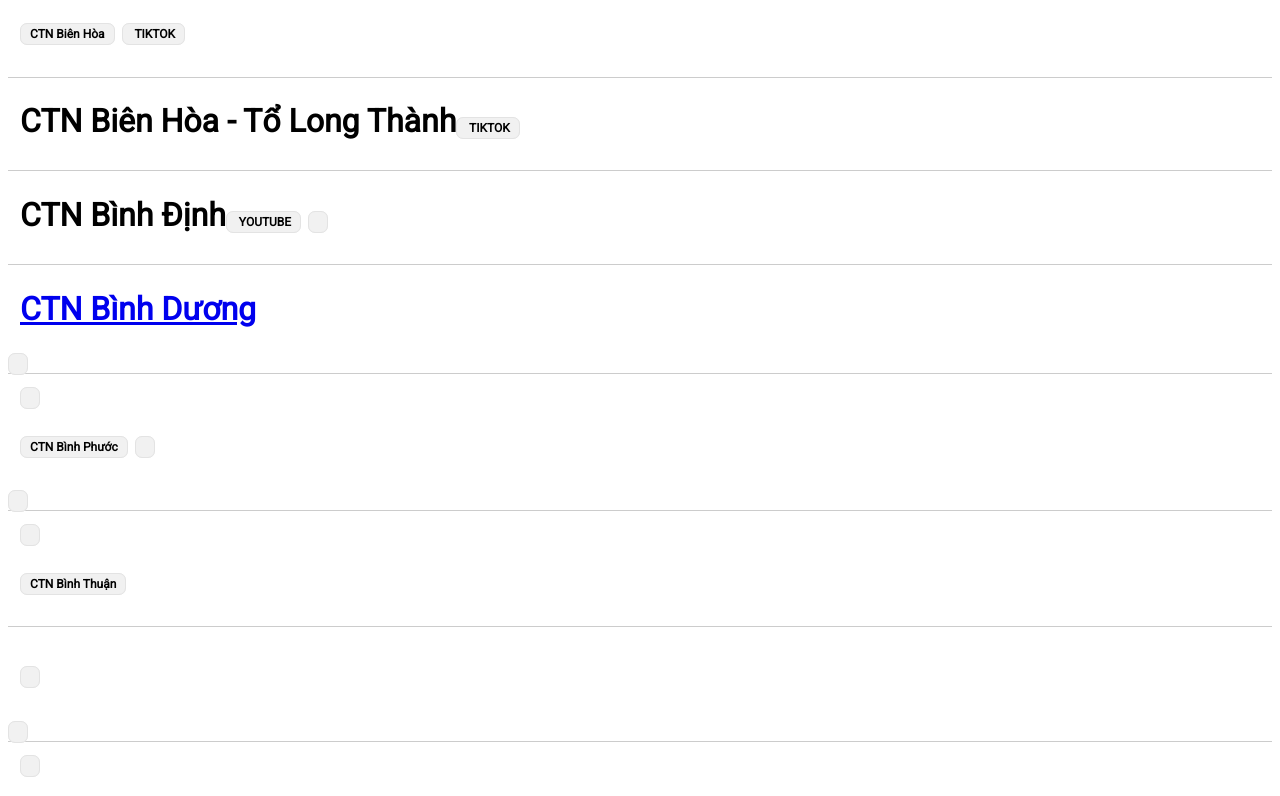
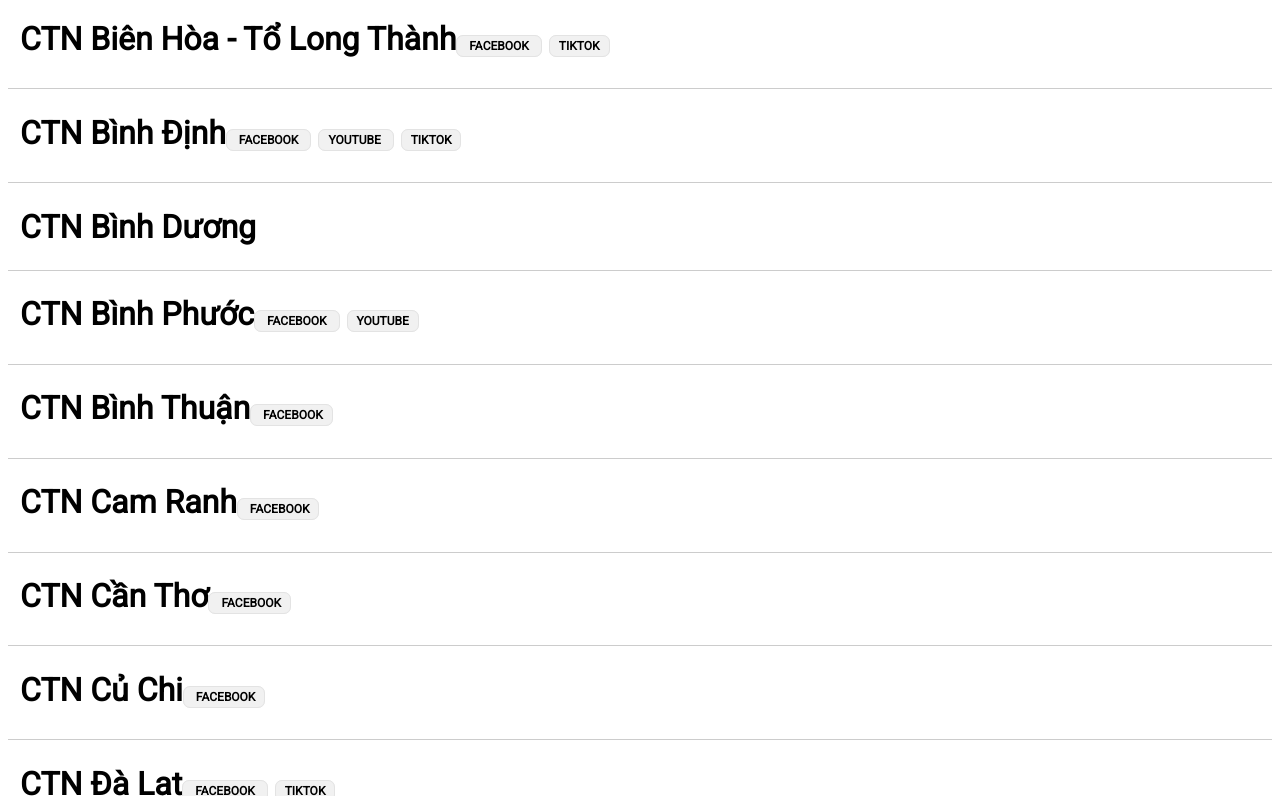
Before and after one commit to pqkythuat1/truyenthongctn, a plain HTML site: page index.html in a window 1280 px wide. Shown: the part 2004-2800 px from the top of the page. Drawn offline with Linux system fonts and the light colour scheme.

Commit message:
Update index.html

```diff
--- a/index.html
+++ b/index.html
@@ -99,69 +99,69 @@
 
 
 
-<li><div class="title"><h1>CTN Hà Nội<a href="https://www.facebook.com/ctnptpqhanoi>  FACEBOOK  </a><a href="https://www.youtube.com/@chungthanhnienphattuphatqu5823>  YOUTUBE  </a><a href="https://www.tiktok.com/@ctn_hanoi?_t=8hP4n4VBf4K&_r=1>  TIKTOK  </a></h1><span style="display: none;"></span></li>
+<li><div class="title"><h1>CTN Hà Nội<a href="https://www.facebook.com/ctnptpqhanoi">  FACEBOOK  </a><a href="https://www.youtube.com/@chungthanhnienphattuphatqu5823">  YOUTUBE  </a><a href="https://www.tiktok.com/@ctn_hanoi?_t=8hP4n4VBf4K&_r=1">  TIKTOK  </a></h1><span style="display: none;"></span></li>
 <li><div class="title"><h1>CTN Hà Nội - Bắc</h1><span style="display: none;"></span></li>
-<li><div class="title"><h1>CTN Hà Nội - Đông<a href="https://www.facebook.com/groups/1119409624736279>  FACEBOOK  </a><a href="https://www.tiktok.com/@genzdichua>  TIKTOK  </a></h1><span style="display: none;"></span></li>
-<li><div class="title"><h1>CTN Hà Nội - Nam<a href="https://www.facebook.com/groups/tnphatquanghnto6/>  FACEBOOK  </a></h1><span style="display: none;"></span></li>
+<li><div class="title"><h1>CTN Hà Nội - Đông<a href="https://www.facebook.com/groups/1119409624736279">  FACEBOOK  </a><a href="https://www.tiktok.com/@genzdichua">  TIKTOK  </a></h1><span style="display: none;"></span></li>
+<li><div class="title"><h1>CTN Hà Nội - Nam<a href="https://www.facebook.com/groups/tnphatquanghnto6/">  FACEBOOK  </a></h1><span style="display: none;"></span></li>
 <li><div class="title"><h1>CTN Hà Nội - Tây</h1><span style="display: none;"></span></li>
-<li><div class="title"><h1>CTN Tp. HCM - Bắc - Tổ Tây Ninh<a href="https://www.facebook.com/groups/2379002012384433/>  FACEBOOK  </a></h1><span style="display: none;"></span></li>
-<li><div class="title"><h1>CTN TP.HCM - Bắc<a href="https://www.facebook.com/groups/304049963412499>  FACEBOOK  </a></h1><span style="display: none;"></span></li>
-<li><div class="title"><h1>CTN TP.HCM - Đông<a href="https://www.facebook.com/groups/378078132320186>  FACEBOOK  </a></h1><span style="display: none;"></span></li>
-<li><div class="title"><h1>CTN TP.HCM - Nam<a href="https://www.facebook.com/groups/CTNPTPQTPHCM.5/?ref=share&mibextid=NSMWBT>  FACEBOOK  </a></h1><span style="display: none;"></span></li>
-<li><div class="title"><h1>CTN TP.HCM - Tây<a href="https://m.facebook.com/groups/ctnptpqhcm.tay/>  FACEBOOK  </a></h1><span style="display: none;"></span></li>
+<li><div class="title"><h1>CTN Tp. HCM - Bắc - Tổ Tây Ninh<a href="https://www.facebook.com/groups/2379002012384433/">  FACEBOOK  </a></h1><span style="display: none;"></span></li>
+<li><div class="title"><h1>CTN TP.HCM - Bắc<a href="https://www.facebook.com/groups/304049963412499">  FACEBOOK  </a></h1><span style="display: none;"></span></li>
+<li><div class="title"><h1>CTN TP.HCM - Đông<a href="https://www.facebook.com/groups/378078132320186">  FACEBOOK  </a></h1><span style="display: none;"></span></li>
+<li><div class="title"><h1>CTN TP.HCM - Nam<a href="https://www.facebook.com/groups/CTNPTPQTPHCM.5/?ref=share&mibextid=NSMWBT">  FACEBOOK  </a></h1><span style="display: none;"></span></li>
+<li><div class="title"><h1>CTN TP.HCM - Tây<a href="https://m.facebook.com/groups/ctnptpqhcm.tay/">  FACEBOOK  </a></h1><span style="display: none;"></span></li>
 <li><div class="title"><h1>CTN TP.HCM - Tổ Tiền Giang</h1><span style="display: none;"></span></li>
 <li><div class="title"><h1>CTN TP.HCM - Trung Tâm</h1><span style="display: none;"></span></li>
-<li><div class="title"><h1>CTN Bà Rịa - Vũng Tàu<a href="https://www.facebook.com/profile.php?id=100090720369230>  FACEBOOK  </a></h1><span style="display: none;"></span></li>
+<li><div class="title"><h1>CTN Bà Rịa - Vũng Tàu<a href="https://www.facebook.com/profile.php?id=100090720369230">  FACEBOOK  </a></h1><span style="display: none;"></span></li>
 <li><div class="title"><h1>CTN Bắc Giang</h1><span style="display: none;"></span></li>
-<li><div class="title"><h1>CTN Bắc Ninh<a href="https://www.facebook.com/ctnptpqbacninh>  FACEBOOK  </a><a href="https://www.tiktok.com/@ctnbacninh>  TIKTOK  </a></h1><span style="display: none;"></span></li>
-<li><div class="title"><h1>CTN Bến Tre <a href="https://www.facebook.com/groups/433125043961584/?ref=share_group_link>  FACEBOOK  </a></h1><span style="display: none;"></span></li>
-<li><div class="title"><h1>CTN Biên Hòa<a href="https://www.facebook.com/ctnptphatquangbienhoa>  FACEBOOK  </a><a href="https://www.youtube.com/@chungthanhnienptpqbienhoa>  YOUTUBE  </a><a href="https://www.tiktok.com/@ctnptphatquangbienhoa>  TIKTOK  </a></h1><span style="display: none;"></span></li>
-<li><div class="title"><h1>CTN Biên Hòa - Tổ Long Thành<a href="https://www.facebook.com/ChungThanhNienPTPQTphcmToLongThanh>  FACEBOOK  </a><a href="http://www.tiktok.com/@ctnpqtolongthanh>  TIKTOK  </a></h1><span style="display: none;"></span></li>
-<li><div class="title"><h1>CTN Bình Định<a href="https://www.facebook.com/profile.php?id=100088204955825&mibextid=LQQJ4d>  FACEBOOK  </a><a href="https://youtube.com/@chungthanhnienphattuphatqu7671?si=cN0KIj5s5KIjVPXM>  YOUTUBE  </a><a href="https://www.tiktok.com/@chungthanhnienbinhdinh?_t=8hwr56klVwI&_r=1>  TIKTOK  </a></h1><span style="display: none;"></span></li>
+<li><div class="title"><h1>CTN Bắc Ninh<a href="https://www.facebook.com/ctnptpqbacninh">  FACEBOOK  </a><a href="https://www.tiktok.com/@ctnbacninh">  TIKTOK  </a></h1><span style="display: none;"></span></li>
+<li><div class="title"><h1>CTN Bến Tre <a href="https://www.facebook.com/groups/433125043961584/?ref=share_group_link">  FACEBOOK  </a></h1><span style="display: none;"></span></li>
+<li><div class="title"><h1>CTN Biên Hòa<a href="https://www.facebook.com/ctnptphatquangbienhoa">  FACEBOOK  </a><a href="https://www.youtube.com/@chungthanhnienptpqbienhoa">  YOUTUBE  </a><a href="https://www.tiktok.com/@ctnptphatquangbienhoa">  TIKTOK  </a></h1><span style="display: none;"></span></li>
+<li><div class="title"><h1>CTN Biên Hòa - Tổ Long Thành<a href="https://www.facebook.com/ChungThanhNienPTPQTphcmToLongThanh">  FACEBOOK  </a><a href="http://www.tiktok.com/@ctnpqtolongthanh">  TIKTOK  </a></h1><span style="display: none;"></span></li>
+<li><div class="title"><h1>CTN Bình Định<a href="https://www.facebook.com/profile.php?id=100088204955825&mibextid=LQQJ4d">  FACEBOOK  </a><a href="https://youtube.com/@chungthanhnienphattuphatqu7671?si=cN0KIj5s5KIjVPXM">  YOUTUBE  </a><a href="https://www.tiktok.com/@chungthanhnienbinhdinh?_t=8hwr56klVwI&_r=1">  TIKTOK  </a></h1><span style="display: none;"></span></li>
 <li><div class="title"><h1>CTN Bình Dương</h1><span style="display: none;"></span></li>
-<li><div class="title"><h1>CTN Bình Phước<a href="https://www.facebook.com/CTNPTPQBINHPHUOC>  FACEBOOK  </a><a href="https://www.youtube.com/@ctnbinhphuoc6401>  YOUTUBE  </a></h1><span style="display: none;"></span></li>
-<li><div class="title"><h1>CTN Bình Thuận<a href="https://www.facebook.com/ctnbinhthuan/>  FACEBOOK  </a></h1><span style="display: none;"></span></li>
-<li><div class="title"><h1>CTN Cam Ranh<a href="https://facebook.com/groups/ctnptpq.cr.kh>  FACEBOOK  </a></h1><span style="display: none;"></span></li>
-<li><div class="title"><h1>CTN Cần Thơ<a href="https://www.facebook.com/chungthanhnienphattuphatquangcantho>  FACEBOOK  </a></h1><span style="display: none;"></span></li>
-<li><div class="title"><h1>CTN Củ Chi<a href="https://www.facebook.com/ChungThanhNienPhatTuPhatQuangCuChi/>  FACEBOOK  </a></h1><span style="display: none;"></span></li>
-<li><div class="title"><h1>CTN Đà Lạt<a href="https://www.facebook.com/ctnptpqdalat?mibextid=ZbWKwL>  FACEBOOK  </a><a href="https://www.tiktok.com/@chungthanhnien_dalat?_t=8hqM4W4uf7i&_r=1>  TIKTOK  </a></h1><span style="display: none;"></span></li>
+<li><div class="title"><h1>CTN Bình Phước<a href="https://www.facebook.com/CTNPTPQBINHPHUOC">  FACEBOOK  </a><a href="https://www.youtube.com/@ctnbinhphuoc6401">  YOUTUBE  </a></h1><span style="display: none;"></span></li>
+<li><div class="title"><h1>CTN Bình Thuận<a href="https://www.facebook.com/ctnbinhthuan/">  FACEBOOK  </a></h1><span style="display: none;"></span></li>
+<li><div class="title"><h1>CTN Cam Ranh<a href="https://facebook.com/groups/ctnptpq.cr.kh">  FACEBOOK  </a></h1><span style="display: none;"></span></li>
+<li><div class="title"><h1>CTN Cần Thơ<a href="https://www.facebook.com/chungthanhnienphattuphatquangcantho">  FACEBOOK  </a></h1><span style="display: none;"></span></li>
+<li><div class="title"><h1>CTN Củ Chi<a href="https://www.facebook.com/ChungThanhNienPhatTuPhatQuangCuChi/">  FACEBOOK  </a></h1><span style="display: none;"></span></li>
+<li><div class="title"><h1>CTN Đà Lạt<a href="https://www.facebook.com/ctnptpqdalat?mibextid=ZbWKwL">  FACEBOOK  </a><a href="https://www.tiktok.com/@chungthanhnien_dalat?_t=8hqM4W4uf7i&_r=1">  TIKTOK  </a></h1><span style="display: none;"></span></li>
 <li><div class="title"><h1>CTN Đà Nẵng</h1><span style="display: none;"></span></li>
-<li><div class="title"><h1>CTN Điện Biên<a href="https://www.facebook.com/groups/httpswww.facebook.comgroupsctnptpqdienbien>  FACEBOOK  </a><a href="https://www.tiktok.com/@ctn.dienbien?_t=8hXAMcskPvb&_r=1>  TIKTOK  </a></h1><span style="display: none;"></span></li>
-<li><div class="title"><h1>CTN Đồng Nai<a href="https://www.facebook.com/ctnptphatquangbienhoa/>  FACEBOOK  </a></h1><span style="display: none;"></span></li>
-<li><div class="title"><h1>CTN Đồng Tháp<a href="https://www.facebook.com/share/2FCZgnk2deFgtks3/?mibextid=K35XfP>  FACEBOOK  </a></h1><span style="display: none;"></span></li>
-<li><div class="title"><h1>CTN Gia Lai<a href="https://www.facebook.com/chungthanhnienphattuphatquanggialai>  FACEBOOK  </a></h1><span style="display: none;"></span></li>
-<li><div class="title"><h1>CTN Hà Nam<a href="https://www.facebook.com/groups/764291484013925>  FACEBOOK  </a></h1><span style="display: none;"></span></li>
+<li><div class="title"><h1>CTN Điện Biên<a href="https://www.facebook.com/groups/httpswww.facebook.comgroupsctnptpqdienbien">  FACEBOOK  </a><a href="https://www.tiktok.com/@ctn.dienbien?_t=8hXAMcskPvb&_r=1">  TIKTOK  </a></h1><span style="display: none;"></span></li>
+<li><div class="title"><h1>CTN Đồng Nai<a href="https://www.facebook.com/ctnptphatquangbienhoa/">  FACEBOOK  </a></h1><span style="display: none;"></span></li>
+<li><div class="title"><h1>CTN Đồng Tháp<a href="https://www.facebook.com/share/2FCZgnk2deFgtks3/?mibextid=K35XfP">  FACEBOOK  </a></h1><span style="display: none;"></span></li>
+<li><div class="title"><h1>CTN Gia Lai<a href="https://www.facebook.com/chungthanhnienphattuphatquanggialai">  FACEBOOK  </a></h1><span style="display: none;"></span></li>
+<li><div class="title"><h1>CTN Hà Nam<a href="https://www.facebook.com/groups/764291484013925">  FACEBOOK  </a></h1><span style="display: none;"></span></li>
 <li><div class="title"><h1>CTN Hà Nội - Trung Tâm</h1><span style="display: none;"></span></li>
-<li><div class="title"><h1>CTN Hà Tĩnh<a href="https://www.facebook.com/chungthanhnienphattupqhatinh?mibextid=LQQJ4d>  FACEBOOK  </a></h1><span style="display: none;"></span></li>
-<li><div class="title"><h1>CTN Hải Dương<a href="https://www.facebook.com/groups/ctnptpqhaiduong >  FACEBOOK  </a></h1><span style="display: none;"></span></li>
-<li><div class="title"><h1>CTN Hải Phòng<a href="https://www.facebook.com/phathanhhaiphong?mibextid=JRoKGi>  FACEBOOK  </a></h1><span style="display: none;"></span></li>
-<li><div class="title"><h1>CTN Huế<a href="https://www.facebook.com/ctnptpqhue?mibextid=ZbWKwL>  FACEBOOK  </a><a href="https://youtube.com/@chungthanhnienphattuphatqu2490?si=pQuWFHBbeDfgmdhi>  YOUTUBE  </a><a href="https://www.tiktok.com/@ctn_hue?_t=8hGadPojXLG&_r=1>  TIKTOK  </a></h1><span style="display: none;"></span></li>
+<li><div class="title"><h1>CTN Hà Tĩnh<a href="https://www.facebook.com/chungthanhnienphattupqhatinh?mibextid=LQQJ4d">  FACEBOOK  </a></h1><span style="display: none;"></span></li>
+<li><div class="title"><h1>CTN Hải Dương<a href="https://www.facebook.com/groups/ctnptpqhaiduong ">  FACEBOOK  </a></h1><span style="display: none;"></span></li>
+<li><div class="title"><h1>CTN Hải Phòng<a href="https://www.facebook.com/phathanhhaiphong?mibextid=JRoKGi">  FACEBOOK  </a></h1><span style="display: none;"></span></li>
+<li><div class="title"><h1>CTN Huế<a href="https://www.facebook.com/ctnptpqhue?mibextid=ZbWKwL">  FACEBOOK  </a><a href="https://youtube.com/@chungthanhnienphattuphatqu2490?si=pQuWFHBbeDfgmdhi">  YOUTUBE  </a><a href="https://www.tiktok.com/@ctn_hue?_t=8hGadPojXLG&_r=1">  TIKTOK  </a></h1><span style="display: none;"></span></li>
 <li><div class="title"><h1>CTN Hưng Yên</h1><span style="display: none;"></span></li>
-<li><div class="title"><h1>CTN Kiên Giang<a href="https://facebook.com/groups/539842593454208/?ref=share&mibextid=S66gvF>  FACEBOOK  </a></h1><span style="display: none;"></span></li>
-<li><div class="title"><h1>CTN KonTum<a href="https://www.facebook.com/groups/ctn.kontum/>  FACEBOOK  </a></h1><span style="display: none;"></span></li>
-<li><div class="title"><h1>CTN Long An<a href="https://www.facebook.com/share/a45wC1MBLVuFro93/?mibextid=K35XfP>  FACEBOOK  </a></h1><span style="display: none;"></span></li>
-<li><div class="title"><h1>CTN Nam Định<a href="https://www.facebook.com/profile.php?id=100090305779097&mibextid=ZbWKwL>  FACEBOOK  </a></h1><span style="display: none;"></span></li>
-<li><div class="title"><h1>CTN Nghệ An<a href="https://www.facebook.com/ctnpqnghean>  FACEBOOK  </a><a href="https://www.youtube.com/@truyenthongctnnghean>  YOUTUBE  </a><a href="https://www.tiktok.com/@ctn.nghean>  TIKTOK  </a></h1><span style="display: none;"></span></li>
+<li><div class="title"><h1>CTN Kiên Giang<a href="https://facebook.com/groups/539842593454208/?ref=share&mibextid=S66gvF">  FACEBOOK  </a></h1><span style="display: none;"></span></li>
+<li><div class="title"><h1>CTN KonTum<a href="https://www.facebook.com/groups/ctn.kontum/">  FACEBOOK  </a></h1><span style="display: none;"></span></li>
+<li><div class="title"><h1>CTN Long An<a href="https://www.facebook.com/share/a45wC1MBLVuFro93/?mibextid=K35XfP">  FACEBOOK  </a></h1><span style="display: none;"></span></li>
+<li><div class="title"><h1>CTN Nam Định<a href="https://www.facebook.com/profile.php?id=100090305779097&mibextid=ZbWKwL">  FACEBOOK  </a></h1><span style="display: none;"></span></li>
+<li><div class="title"><h1>CTN Nghệ An<a href="https://www.facebook.com/ctnpqnghean">  FACEBOOK  </a><a href="https://www.youtube.com/@truyenthongctnnghean">  YOUTUBE  </a><a href="https://www.tiktok.com/@ctn.nghean">  TIKTOK  </a></h1><span style="display: none;"></span></li>
 <li><div class="title"><h1>CTN Nha Trang</h1><span style="display: none;"></span></li>
-<li><div class="title"><h1>CTN Ninh Thuận<a href="https://www.facebook.com/CTNPhatQuangNinhThuan/>  FACEBOOK  </a></h1><span style="display: none;"></span></li>
+<li><div class="title"><h1>CTN Ninh Thuận<a href="https://www.facebook.com/CTNPhatQuangNinhThuan/">  FACEBOOK  </a></h1><span style="display: none;"></span></li>
 <li><div class="title"><h1>CTN Phú Yên</h1><span style="display: none;"></span></li>
-<li><div class="title"><h1>CTN Quảng Bình<a href="https://www.facebook.com/ChungThanhNienPhatTuPhatQuangQuangBinh?mibextid=LQQJ4d>  FACEBOOK  </a><a href="https://www.tiktok.com/@ctnphatquangquangbinh>  TIKTOK  </a></h1><span style="display: none;"></span></li>
-<li><div class="title"><h1>CTN Quảng Nam<a href="https://www.facebook.com/ctnquangnam?mibextid=ZbWKwL>  FACEBOOK  </a><a href="https://www.tiktok.com/@ctn.quangnam?_t=8hNxVR46O70&_r=1>  TIKTOK  </a></h1><span style="display: none;"></span></li>
+<li><div class="title"><h1>CTN Quảng Bình<a href="https://www.facebook.com/ChungThanhNienPhatTuPhatQuangQuangBinh?mibextid=LQQJ4d">  FACEBOOK  </a><a href="https://www.tiktok.com/@ctnphatquangquangbinh">  TIKTOK  </a></h1><span style="display: none;"></span></li>
+<li><div class="title"><h1>CTN Quảng Nam<a href="https://www.facebook.com/ctnquangnam?mibextid=ZbWKwL">  FACEBOOK  </a><a href="https://www.tiktok.com/@ctn.quangnam?_t=8hNxVR46O70&_r=1">  TIKTOK  </a></h1><span style="display: none;"></span></li>
 <li><div class="title"><h1>CTN Quảng Ngãi</h1><span style="display: none;"></span></li>
-<li><div class="title"><h1>CTN Quảng Ninh<a href="https://www.facebook.com/groups/ctnptpqquangninh>  FACEBOOK  </a><a href="https://www.tiktok.com/@ctnpqqn?is_from_webapp=1&sender_device=pc>  TIKTOK  </a></h1><span style="display: none;"></span></li>
-<li><div class="title"><h1>CTN Sóc Trăng<a href="https://www.facebook.com/profile.php?id=100036538130202&mibextid=LQQJ4d>  FACEBOOK  </a></h1><span style="display: none;"></span></li>
-<li><div class="title"><h1>CTN Thái Nguyên<a href="https://www.facebook.com/profile.php?id=100087930444504>  FACEBOOK  </a><a href="https://www.tiktok.com/@ctnptpqthainguyen?is_from_webapp=1&sender_device=pc>  TIKTOK  </a></h1><span style="display: none;"></span></li>
-<li><div class="title"><h1>CTN Thanh Hóa<a href=" https://www.facebook.com/ctnpqthanhhoa?mibextid=ZbWKwL >  FACEBOOK  </a><a href="https://youtube.com/@chungthanhnienphattuphatqu1657?si=btI7kAosynQvSj9K>  YOUTUBE  </a><a href="https://www.tiktok.com/@ctnthanhhoa?_t=8hOujlkIo6M&_r=1>  TIKTOK  </a></h1><span style="display: none;"></span></li>
-<li><div class="title"><h1>CTN Trà Vinh<a href="https://www.facebook.com/profile.php?id=100085372620229&mibextid=LQQJ4d>  FACEBOOK  </a></h1><span style="display: none;"></span></li>
-<li><div class="title"><h1>CTN Vĩnh Long<a href="https://www.facebook.com/groups/1201622233341963/>  FACEBOOK  </a></h1><span style="display: none;"></span></li>
-<li><div class="title"><h1>CTN Đài Loan <a href="https://www.facebook.com/groups/CTNPTPQDAILOAN>  FACEBOOK  </a></h1><span style="display: none;"></span></li>
-<li><div class="title"><h1>CTN Đức-Nga <a href="https://www.facebook.com/CTNPTPQ.GERMANY>  FACEBOOK  </a></h1><span style="display: none;"></span></li>
-<li><div class="title"><h1>CTN Hàn Quốc<a href="https://www.facebook.com/ChungThanhNienPhatTuPhatQuangHanQuoc?mibextid=ZbWKwL>  FACEBOOK  </a><a href="https://www.tiktok.com/@chungthanhnienhanquoc>  TIKTOK  </a></h1><span style="display: none;"></span></li>
-<li><div class="title"><h1>CTN Malaysia<a href="https://www.facebook.com/CTNMalaysia?mibextid=ZbWKwL>  FACEBOOK  </a></h1><span style="display: none;"></span></li>
-<li><div class="title"><h1>CTN Malaysia <a href="https://www.facebook.com/CTNMalaysia?mibextid=ZbWKwL>  FACEBOOK  </a></h1><span style="display: none;"></span></li>
-<li><div class="title"><h1>CTN Nhật Bản<a href="https://www.facebook.com/ctnphatquangnhatban>  FACEBOOK  </a><a href="https://www.tiktok.com/@ctnpqnhatban>  TIKTOK  </a></h1><span style="display: none;"></span></li>
-<li><div class="title"><h1>CTN Singapore <a href="https://www.facebook.com/CTN.PHATQUANG?mibextid=ZbWKwL>  FACEBOOK  </a></h1><span style="display: none;"></span></li>
-<li><div class="title"><h1>CTN Singapore <a href="https://www.facebook.com/CTN.PHATQUANG?mibextid=ZbWKwL>  FACEBOOK  </a></h1><span style="display: none;"></span></li>
+<li><div class="title"><h1>CTN Quảng Ninh<a href="https://www.facebook.com/groups/ctnptpqquangninh">  FACEBOOK  </a><a href="https://www.tiktok.com/@ctnpqqn?is_from_webapp=1&sender_device=pc">  TIKTOK  </a></h1><span style="display: none;"></span></li>
+<li><div class="title"><h1>CTN Sóc Trăng<a href="https://www.facebook.com/profile.php?id=100036538130202&mibextid=LQQJ4d">  FACEBOOK  </a></h1><span style="display: none;"></span></li>
+<li><div class="title"><h1>CTN Thái Nguyên<a href="https://www.facebook.com/profile.php?id=100087930444504">  FACEBOOK  </a><a href="https://www.tiktok.com/@ctnptpqthainguyen?is_from_webapp=1&sender_device=pc">  TIKTOK  </a></h1><span style="display: none;"></span></li>
+<li><div class="title"><h1>CTN Thanh Hóa<a href=" https://www.facebook.com/ctnpqthanhhoa?mibextid=ZbWKwL ">  FACEBOOK  </a><a href="https://youtube.com/@chungthanhnienphattuphatqu1657?si=btI7kAosynQvSj9K">  YOUTUBE  </a><a href="https://www.tiktok.com/@ctnthanhhoa?_t=8hOujlkIo6M&_r=1">  TIKTOK  </a></h1><span style="display: none;"></span></li>
+<li><div class="title"><h1>CTN Trà Vinh<a href="https://www.facebook.com/profile.php?id=100085372620229&mibextid=LQQJ4d">  FACEBOOK  </a></h1><span style="display: none;"></span></li>
+<li><div class="title"><h1>CTN Vĩnh Long<a href="https://www.facebook.com/groups/1201622233341963/">  FACEBOOK  </a></h1><span style="display: none;"></span></li>
+<li><div class="title"><h1>CTN Đài Loan <a href="https://www.facebook.com/groups/CTNPTPQDAILOAN">  FACEBOOK  </a></h1><span style="display: none;"></span></li>
+<li><div class="title"><h1>CTN Đức-Nga <a href="https://www.facebook.com/CTNPTPQ.GERMANY">  FACEBOOK  </a></h1><span style="display: none;"></span></li>
+<li><div class="title"><h1>CTN Hàn Quốc<a href="https://www.facebook.com/ChungThanhNienPhatTuPhatQuangHanQuoc?mibextid=ZbWKwL">  FACEBOOK  </a><a href="https://www.tiktok.com/@chungthanhnienhanquoc">  TIKTOK  </a></h1><span style="display: none;"></span></li>
+<li><div class="title"><h1>CTN Malaysia<a href="https://www.facebook.com/CTNMalaysia?mibextid=ZbWKwL">  FACEBOOK  </a></h1><span style="display: none;"></span></li>
+<li><div class="title"><h1>CTN Malaysia <a href="https://www.facebook.com/CTNMalaysia?mibextid=ZbWKwL">  FACEBOOK  </a></h1><span style="display: none;"></span></li>
+<li><div class="title"><h1>CTN Nhật Bản<a href="https://www.facebook.com/ctnphatquangnhatban">  FACEBOOK  </a><a href="https://www.tiktok.com/@ctnpqnhatban">  TIKTOK  </a></h1><span style="display: none;"></span></li>
+<li><div class="title"><h1>CTN Singapore <a href="https://www.facebook.com/CTN.PHATQUANG?mibextid=ZbWKwL">  FACEBOOK  </a></h1><span style="display: none;"></span></li>
+<li><div class="title"><h1>CTN Singapore <a href="https://www.facebook.com/CTN.PHATQUANG?mibextid=ZbWKwL">  FACEBOOK  </a></h1><span style="display: none;"></span></li>
 
 
 
```
